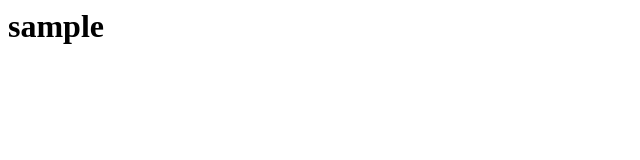
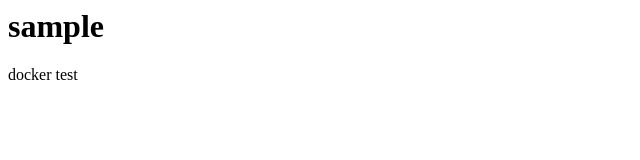
Before and after one commit to fuku68/docker-sample, a plain HTML site: page index.html in a window 1280 px wide. Shown: the full height of the page, 0-640 px from the left. Drawn offline with Linux system fonts and the light colour scheme.

Commit message:
change index.html

```diff
--- a/index.html
+++ b/index.html
@@ -3,5 +3,6 @@
   </HEAD>
   <BODY>
     <H1>sample</H1>
+    <p>docker test</p>
   </BODY>
 </HTML>
```
